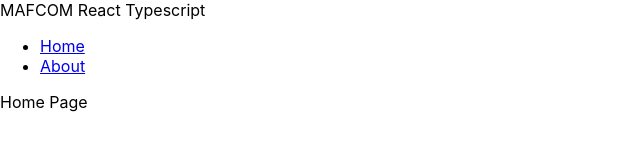
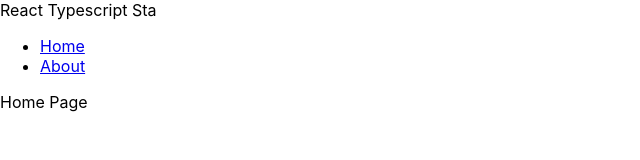
Before and after one commit to michaelyeohq/continental, a React (Create React App) app: page / in a window 1280 px wide. Shown: the top 160 px of the page, without its empty margins (0-640 px from the left). Built offline with nearby package versions, Linux system fonts and the light colour scheme.

Commit message:
Fixed all eslint setting.

```diff
--- a/src/App.tsx
+++ b/src/App.tsx
@@ -6,7 +6,7 @@ import Routes from './routes';
 function App() {
   return (
     <div className="App">
-      <header>MAFCOM React Typescript</header>
+      <header>React Typescript Sta</header>
       <nav>
         <ul>
           <li>
```
Also changed, not shown: src/index.tsx (+12 -12 lines), 1 other file (tests, documents, lock files or other folders).
